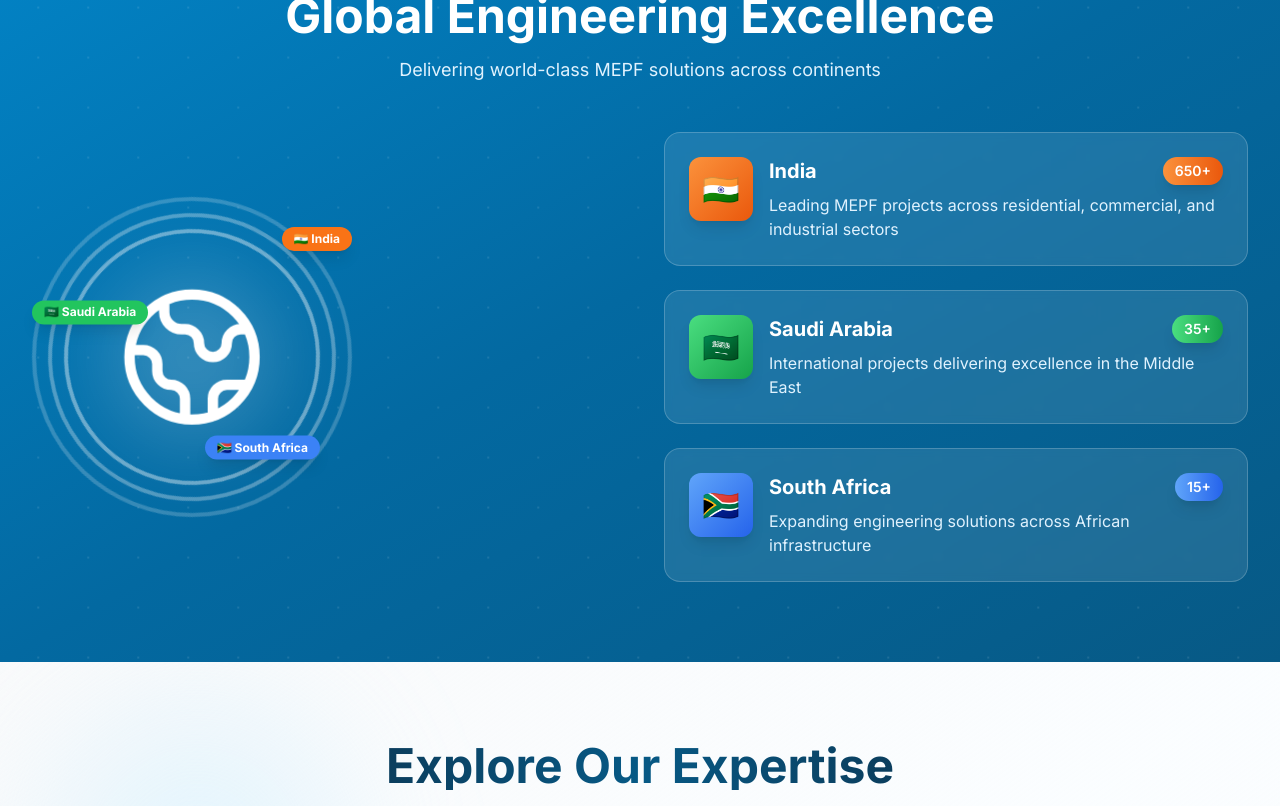
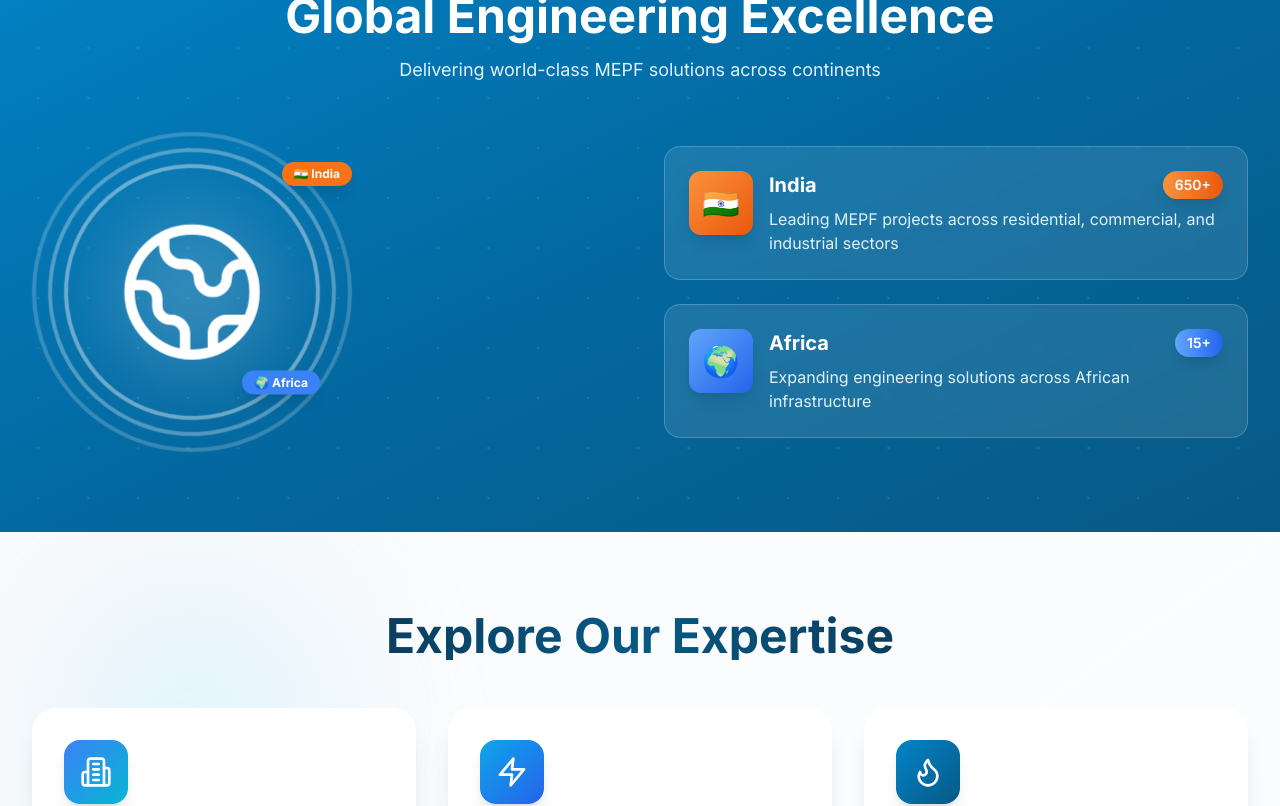
Before and after one commit to Krishil1108/trimity-consultant-website, a Next.js app: page / in a window 1280 px wide. Shown: the part 1004-1810 px from the top of the page. Built offline with nearby package versions, Linux system fonts and the light colour scheme.

Commit message:
Remove Saudi Arabia, rename South Africa to Africa; add Instagram & Facebook links to footer

```diff
--- a/app/about/page.tsx
+++ b/app/about/page.tsx
@@ -107,7 +107,7 @@ export default function About() {
                     viewport={{ once: true }}
                     className="text-lg text-left sm:text-justify"
                   >
-                    <span className="font-semibold text-primary-600">Trimity Consultants</span>, based in Ahmedabad, proudly delivers expert consulting services across India and internationally, with successful projects in South Africa and Saudi Arabia, specializing in comprehensive MEPF design, coordination, and execution.
+                    <span className="font-semibold text-primary-600">Trimity Consultants</span>, based in Ahmedabad, proudly delivers expert consulting services across India and internationally, with successful projects in Africa, specializing in comprehensive MEPF design, coordination, and execution.
                   </motion.p>
 
                   <motion.div
--- a/app/page.tsx
+++ b/app/page.tsx
@@ -381,18 +381,11 @@ export default function Home() {
                   🇮🇳 India
                 </motion.div>
                 <motion.div
-                  className="absolute top-1/3 left-0 bg-green-500 text-white px-3 py-1 rounded-full text-xs font-bold shadow-lg"
-                  animate={{ y: [0, -10, 0] }}
-                  transition={{ duration: 3, repeat: Infinity, delay: 1 }}
-                >
-                  🇸🇦 Saudi Arabia
-                </motion.div>
-                <motion.div
                   className="absolute bottom-12 right-8 bg-blue-500 text-white px-3 py-1 rounded-full text-xs font-bold shadow-lg"
                   animate={{ y: [0, -10, 0] }}
                   transition={{ duration: 3, repeat: Infinity, delay: 2 }}
                 >
-                  🇿🇦 South Africa
+                  🌍 Africa
                 </motion.div>
               </div>
             </motion.div>
@@ -413,15 +406,8 @@ export default function Home() {
                   description: "Leading MEPF projects across residential, commercial, and industrial sectors"
                 },
                 {
-                  country: "Saudi Arabia",
-                  icon: "🇸🇦",
-                  color: "from-green-400 to-green-600",
-                  projects: "35+",
-                  description: "International projects delivering excellence in the Middle East"
-                },
-                {
-                  country: "South Africa",
-                  icon: "🇿🇦",
+                  country: "Africa",
+                  icon: "🌍",
                   color: "from-blue-400 to-blue-600",
                   projects: "15+",
                   description: "Expanding engineering solutions across African infrastructure"
--- a/components/Footer.tsx
+++ b/components/Footer.tsx
@@ -29,8 +29,8 @@ export default function Footer() {
 
   const socialLinks = [
     { icon: Linkedin, href: '#', label: 'LinkedIn' },
-    { icon: Facebook, href: '#', label: 'Facebook' },
-    { icon: Instagram, href: '#', label: 'Instagram' },
+    { icon: Facebook, href: 'https://www.facebook.com/share/14aiejY2HNK/', label: 'Facebook' },
+    { icon: Instagram, href: 'https://www.instagram.com/trimity_consultants?utm_source=qr&igsh=MW53MWw4bjMwdjBkdw==', label: 'Instagram' },
   ]
 
   return (
@@ -48,7 +48,7 @@ export default function Footer() {
                 Trimity Consultants
               </h3>
               <p className="text-gray-400 text-sm leading-relaxed mb-6 max-w-sm">
-                Delivering world-class MEPF consulting services across India, Saudi Arabia, and South Africa. Engineering excellence since 2019.
+                Delivering world-class MEPF consulting services across India and Africa. Engineering excellence since 2019.
               </p>
 
               {/* Contact Info */}
@@ -165,6 +165,8 @@ export default function Footer() {
                   key={idx}
                   href={social.href}
                   aria-label={social.label}
+                  target="_blank"
+                  rel="noopener noreferrer"
                   className="w-10 h-10 rounded-full bg-gray-800 hover:bg-primary-500 flex items-center justify-center transition-all group"
                   whileHover={{ scale: 1.1 }}
                   whileTap={{ scale: 0.95 }}
```
